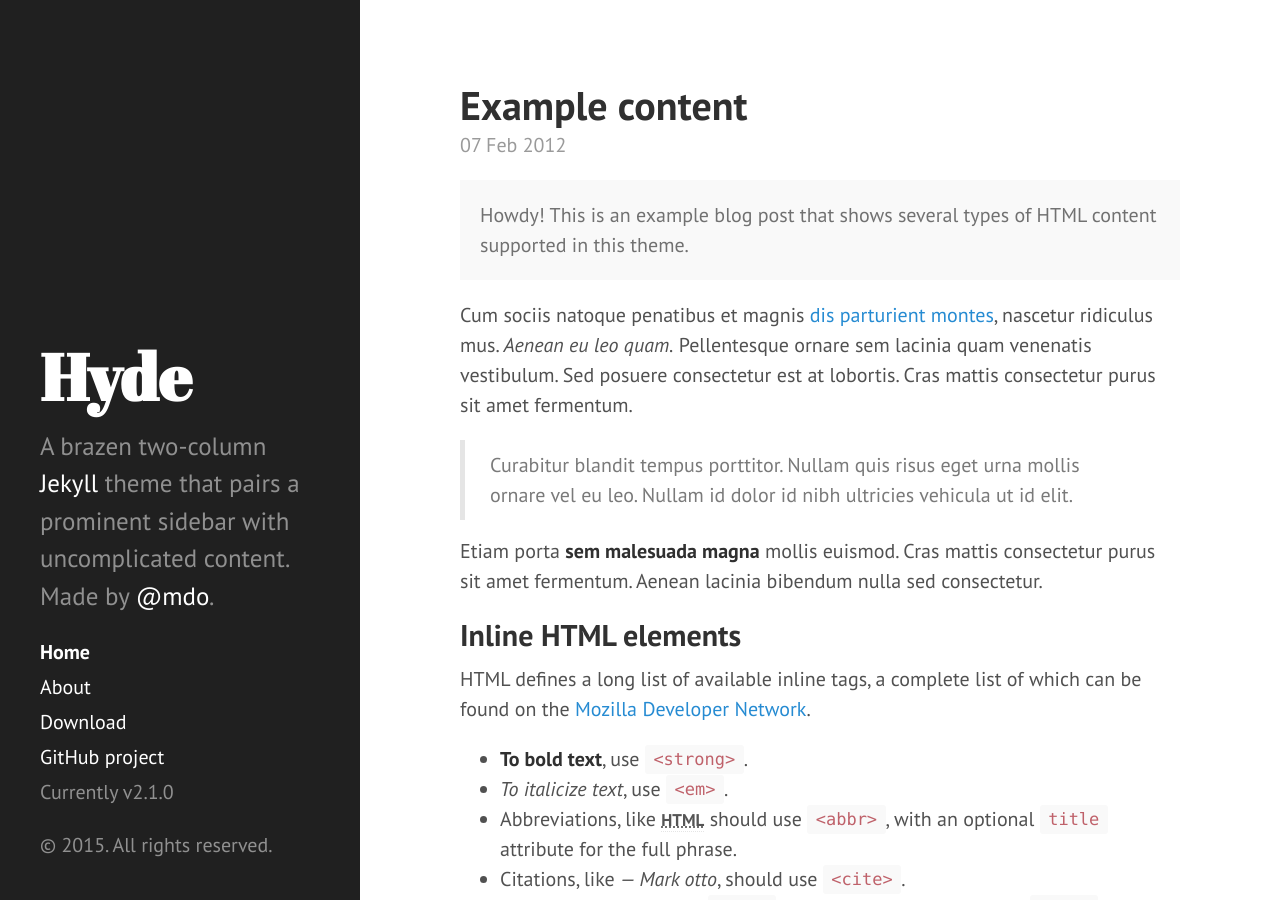
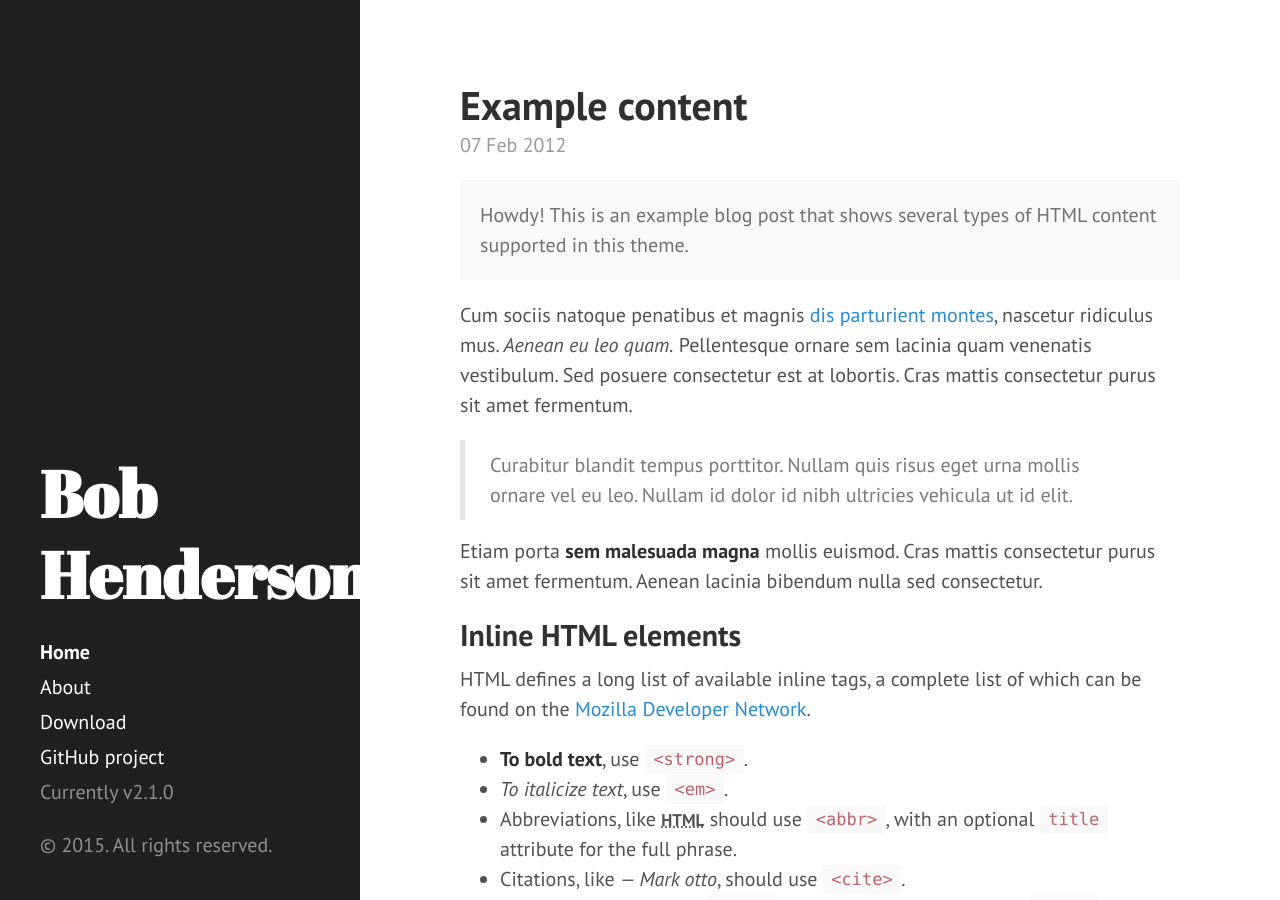
Before and after one commit to onenerdyguy/onenerdyguy.github.io, a Jekyll site: the page built from index.html, in a window 1280 px wide and 900 px high. Built offline with Jekyll 4.4.1, drawn with Linux system fonts in a browser that asks for light colours; Markdown is read by kramdown in place of the engine named in the settings; the list of posts is cut into pages by our own code.

Commit message:
config change

```diff
--- a/_config.yml
+++ b/_config.yml
@@ -7,10 +7,10 @@
 relative_permalinks: true
 
 # Setup
-title:            Hyde
-tagline:          'A Jekyll theme'
-description:      'A brazen two-column <a href="http://jekyllrb.com" target="_blank">Jekyll</a> theme that pairs a prominent sidebar with uncomplicated content. Made by <a href="https://twitter.com/mdo" target="_blank">@mdo</a>.'
-url:              http://hyde.getpoole.com
+title:            Bob Henderson
+tagline:          'K-12 Tech, taking it one day at a time.'
+description:
+url:              http://bobhenderson.org
 baseurl:          /
 
 author:
```
